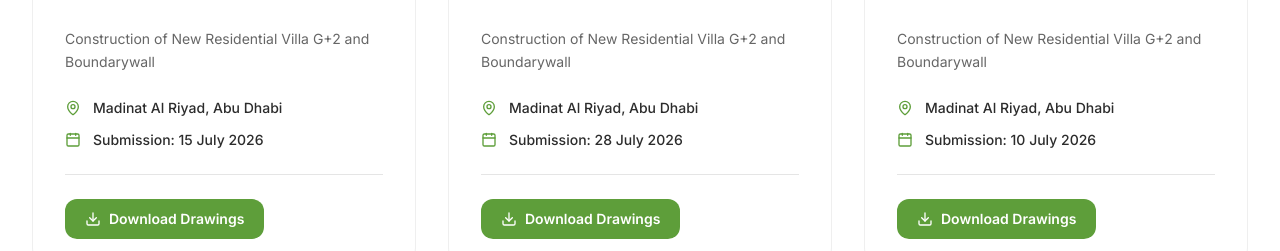
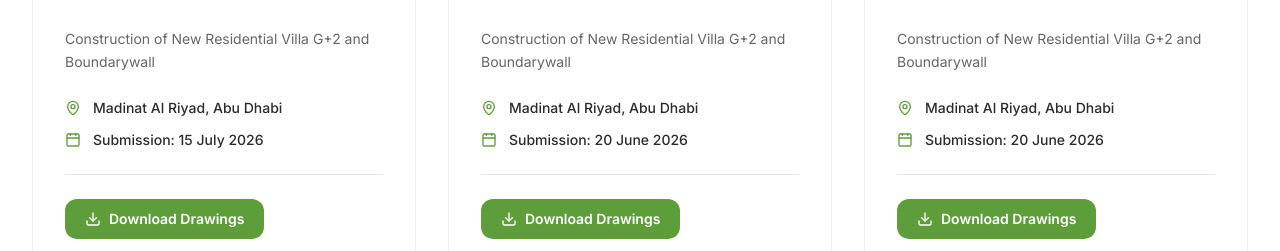
Before and after one commit to sherry2k/ubec-website, a React (Vite) app: page / in a window 1280 px wide. Shown: the part 4180-4431 px from the top of the page. Built offline with nearby package versions, Linux system fonts and the light colour scheme.

Commit message:
Update content.ts

```diff
--- a/src/data/content.ts
+++ b/src/data/content.ts
@@ -199,22 +199,27 @@ export const TENDERS = [
     description: 'Construction of New Residential Villa G+2 and Boundarywall',
     drawingsLink: 'https://www.youtube.com/',
     image: IMAGES.tender1,
+    status: 'open' as const,
   },
   {
     title: 'Residential Private Villa',
     location: 'Madinat Al Riyad, Abu Dhabi',
-    submissionDate: '2026-07-28',
+    submissionDate: '2026-06-20',
     description: 'Construction of New Residential Villa G+2 and Boundarywall',
     drawingsLink: '#',
     image: IMAGES.tender2,
+    status: 'closed' as const,
+    featured: false,
   },
   {
     title: 'Residential Private Villa',
     location: 'Madinat Al Riyad, Abu Dhabi',
-    submissionDate: '2026-07-10',
+    submissionDate: '2026-06-20',
     description: 'Construction of New Residential Villa G+2 and Boundarywall',
     drawingsLink: '#',
     image: IMAGES.tender3,
+    status: 'closed' as const,
+    featured: false,
   },
 ];
 
```
